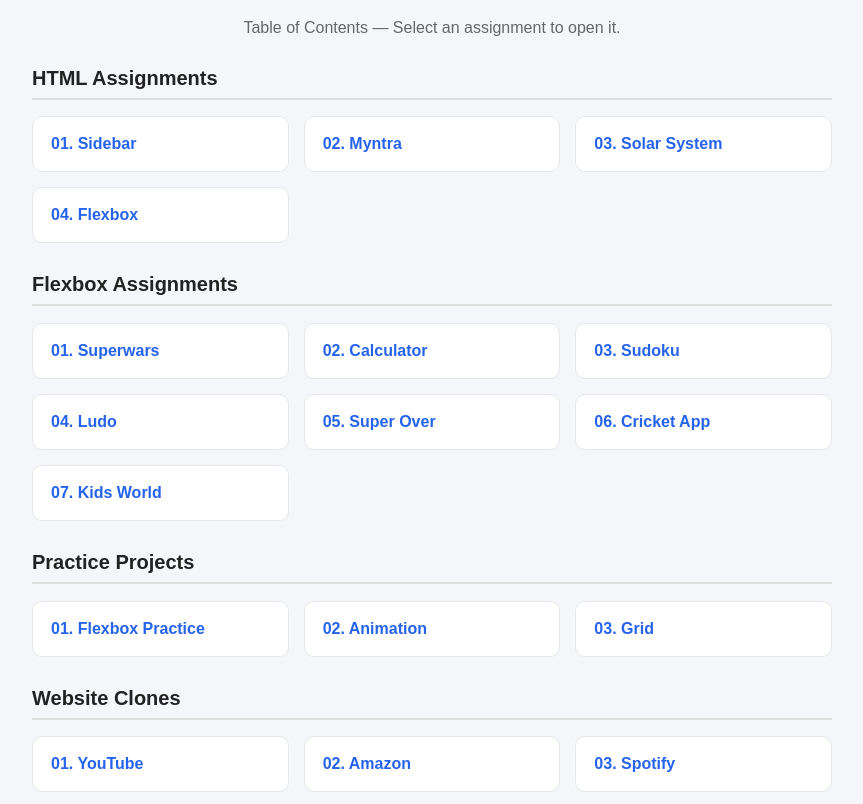
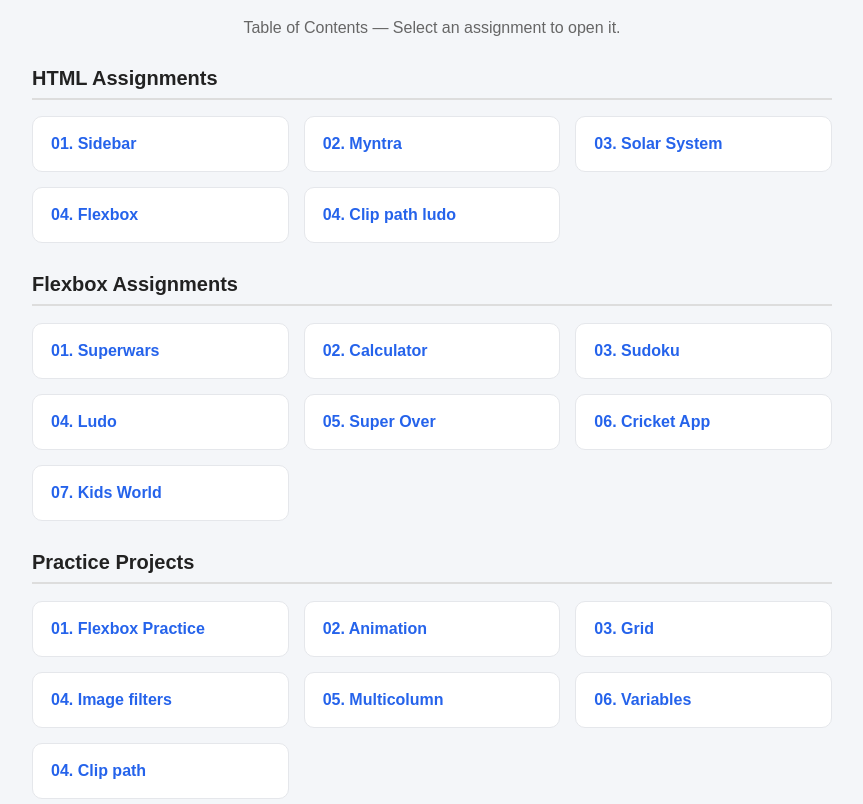
Before and after one commit to yatra-tank/html-deployment-vercel, a plain HTML site: page index.html in a window 1280 px wide. Shown: the part 91-895 px from the top of the page, without its empty margins (208-1071 px from the left). Drawn offline with Linux system fonts and the light colour scheme.

Commit message:
index.html modified

```diff
--- a/index.html
+++ b/index.html
@@ -89,6 +89,7 @@
             <a href="assignments/02-myntra.html">02. Myntra</a>
             <a href="assignments/03-solar-system.html">03. Solar System</a>
             <a href="assignments/04-flex.html">04. Flexbox</a>
+            <a href="assignments/05-clip-path-ludo.html">04. Clip path ludo</a>
         </div>
 
         <h2>Flexbox Assignments</h2>
@@ -109,6 +110,10 @@
             <a href="01.flex-practice.html">01. Flexbox Practice</a>
             <a href="03-animation.html">02. Animation</a>
             <a href="04-grid.html">03. Grid</a>
+            <a href="05-image-filters.html">04. Image filters</a>
+            <a href="06-multicolumn.html">05. Multicolumn</a>
+            <a href="07-variables.html">06. Variables</a>
+            <a href="08-clip-path.html">04. Clip path</a>
         </div>
 
         <h2>Website Clones</h2>
```
